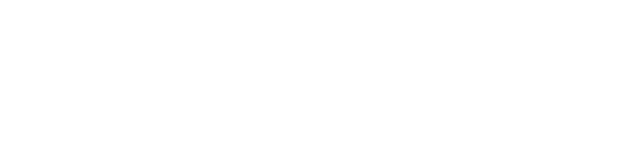
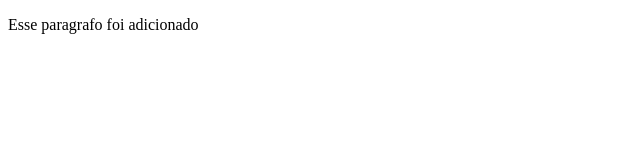
Before and after one commit to eduardohsantos/aula-git, a plain HTML site: page index.html in a window 1280 px wide. Shown: the whole page, without its empty margins (0-640 px from the left). Drawn offline with Linux system fonts and the light colour scheme.

Commit message:
segundo commit

```diff
--- a/index.html
+++ b/index.html
@@ -7,6 +7,6 @@
     <title>Document</title>
 </head>
 <body>
-
+    <p> Esse paragrafo foi adicionado </p>
 </body>
 </html>
```
